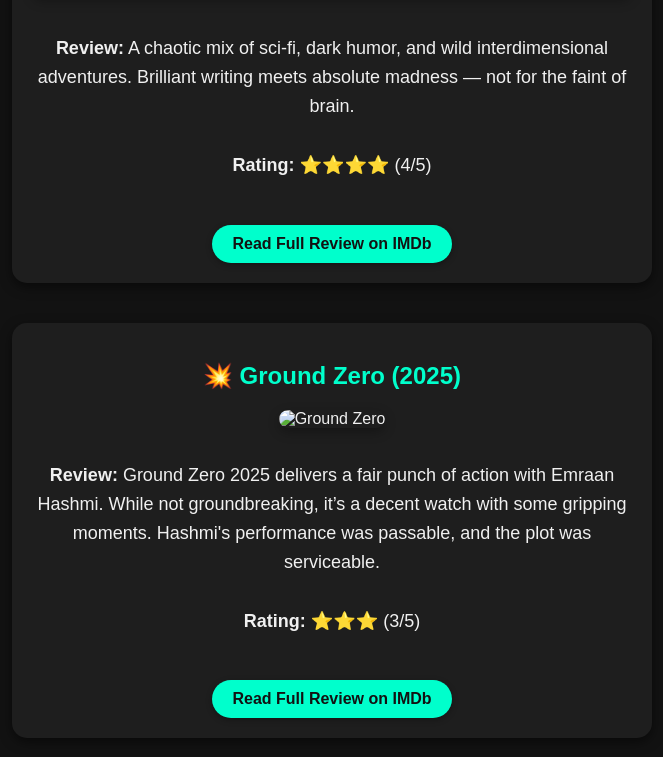
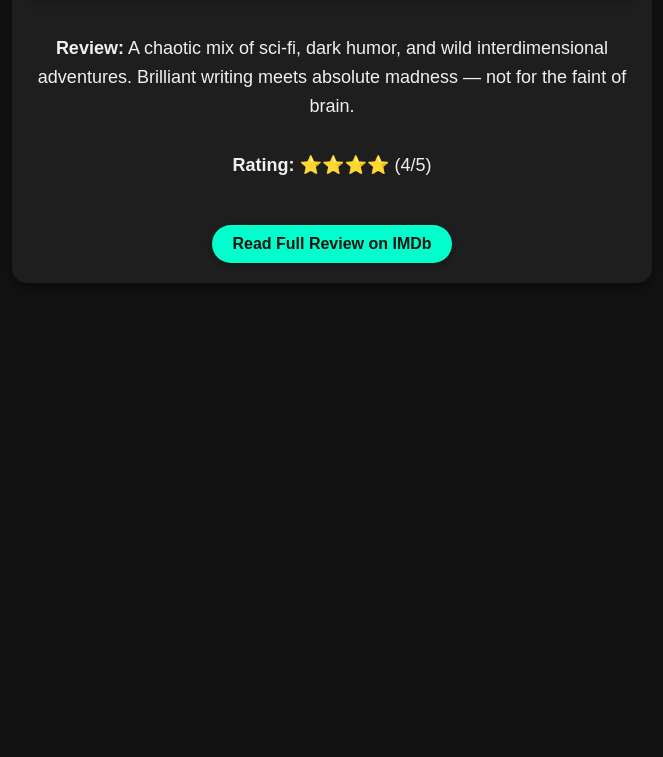
Before and after one commit to berickizer/movie-website, a plain HTML site: page index.html in a window 1280 px wide. Shown: the part 1087-1844 px from the top of the page, without its empty margins (308-971 px from the left). After the commit the page ends 1410 px from the top, so only its background shows below. Drawn offline with Linux system fonts and the light colour scheme.

Commit message:
Fixed index.html by removing Ground Zero content

```diff
--- a/index.html
+++ b/index.html
@@ -26,7 +26,7 @@
   <hr style="margin: 40px 0;">
 
   <!-- Rick and Morty Preview -->
-  <div style="max-width: 600px; margin: auto; background-color: #1e1e1e; padding: 20px; border-radius: 15px; box-shadow: 0 4px 12px rgba(0,0,0,0.5); margin-bottom: 40px;">
+  <div style="max-width: 600px; margin: auto; background-color: #1e1e1e; padding: 20px; border-radius: 15px; box-shadow: 0 4px 12px rgba(0,0,0,0.5);">
     <h2 style="color: #00ffcc;">🧪 Rick and Morty (TV Series)</h2>
     <img src="images/posters/rick-and-morty-wallpaper.jpg" alt="Rick and Morty" style="width:100%; border-radius: 10px; margin-bottom: 15px;">
     <p><strong>Review:</strong> A chaotic mix of sci-fi, dark humor, and wild interdimensional adventures. Brilliant writing meets absolute madness — not for the faint of brain.</p>
@@ -36,16 +36,5 @@
     </a>
   </div>
 
-  <!-- Ground Zero 2025 Preview -->
-  <div style="max-width: 600px; margin: auto; background-color: #1e1e1e; padding: 20px; border-radius: 15px; box-shadow: 0 4px 12px rgba(0,0,0,0.5);">
-    <h2 style="color: #00ffcc;">💥 Ground Zero (2025)</h2>
-    <img src="images/posters/hq720.jpg" alt="Ground Zero" style="width:100%; border-radius: 10px; margin-bottom: 15px;">
-    <p><strong>Review:</strong> Ground Zero 2025 delivers a fair punch of action with Emraan Hashmi. While not groundbreaking, it’s a decent watch with some gripping moments. Hashmi's performance was passable, and the plot was serviceable.</p>
-    <p><strong>Rating:</strong> ⭐⭐⭐ (3/5)</p>
-    <a href="https://m.imdb.com/title/tt28377588/review/rw10523589/?ref_=ext_shr_lnk" target="_blank" style="display: inline-block; margin-top: 15px; padding: 10px 20px; background-color: #00ffcc; color: #121212; text-decoration: none; border-radius: 25px; font-weight: bold; box-shadow: 0 2px 6px rgba(0, 0, 0, 0.3);">
-      Read Full Review on IMDb
-    </a>
-  </div>
-
 </body>
 </html>
```
